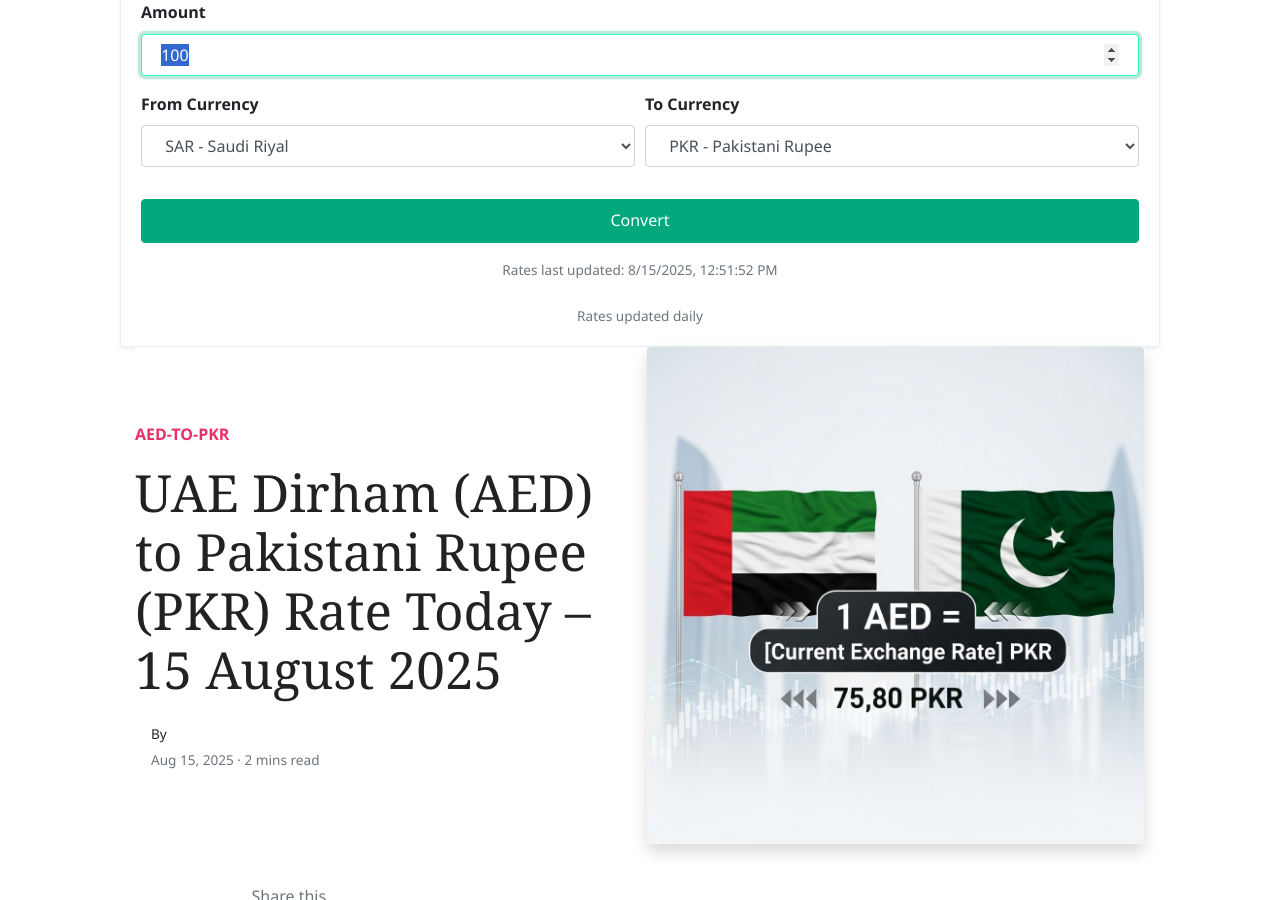
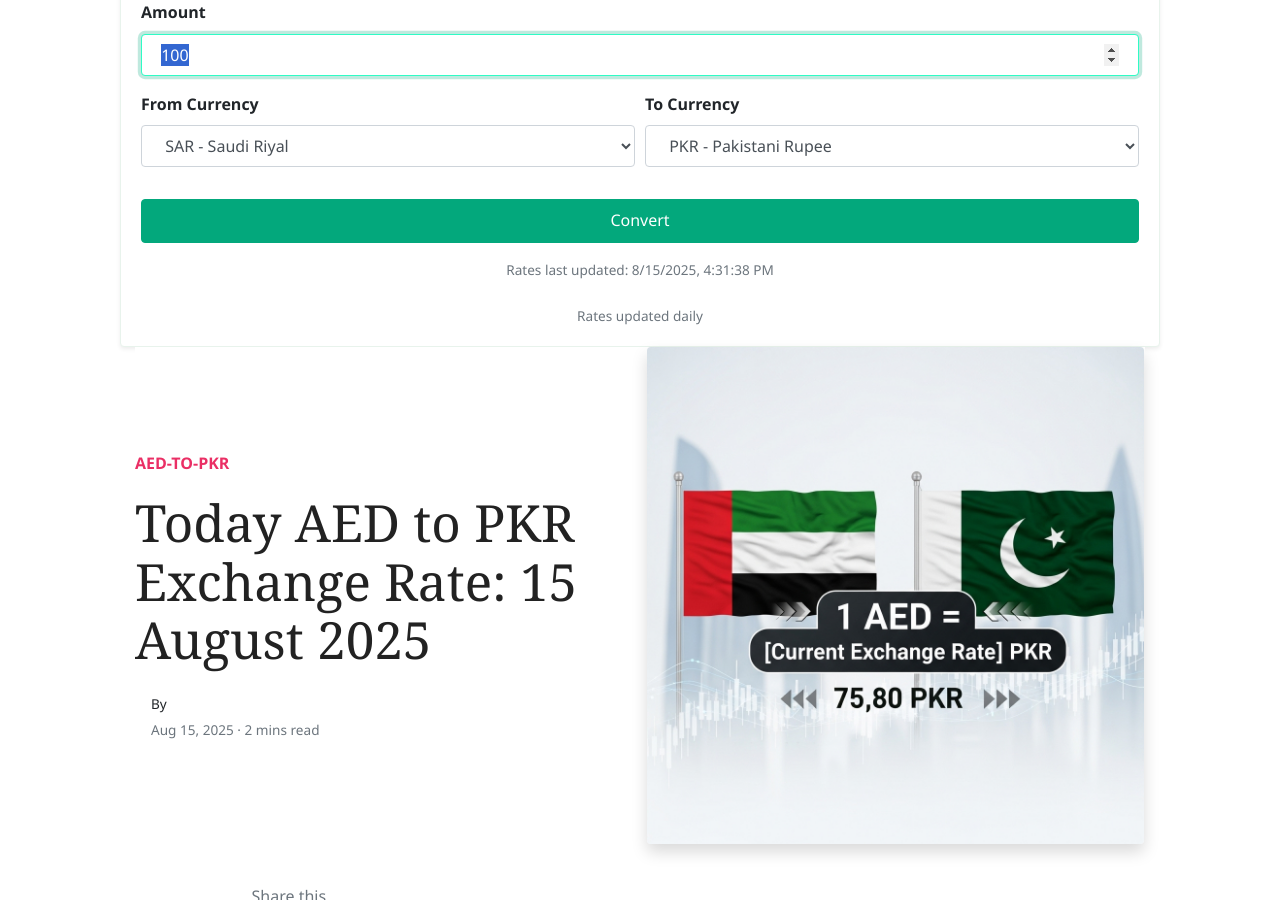
Before and after one commit to mlcom/mlcom.github.io, a Jekyll site: the page built from _posts/2025-08-15-today-uae-dirham-to-pkr-exchange-rate-august-2025-prices-updated-aed-to-pkr.md, in a window 1280 px wide and 900 px high, scrolled down 242 px. Built offline with Jekyll 4.4.1, drawn with Linux system fonts in a browser that asks for light colours; nearby versions of some CDN libraries; comment, search, counter and statistics services are not loaded.

Commit message:
Automated: Update currency rates and generate daily posts

```diff
--- a/_data/rates.yml
+++ b/_data/rates.yml
@@ -1,4 +1,4 @@
-last_updated_utc: '2025-08-15T12:51:52.568719+00:00'
+last_updated_utc: '2025-08-15T16:31:38.868926+00:00'
 rates:
   AED: 3.6725
   AFN: 68.1609
--- a/_posts/2025-08-15-today-uae-dirham-to-pkr-exchange-rate-august-2025-prices-updated-aed-to-pkr.md
+++ b/_posts/2025-08-15-today-uae-dirham-to-pkr-exchange-rate-august-2025-prices-updated-aed-to-pkr.md
@@ -1,6 +1,6 @@
 ---
 layout: post
-title:  'UAE Dirham (AED) to Pakistani Rupee (PKR) Rate Today – 15 August 2025'
+title:  'Today AED to PKR Exchange Rate: 15 August 2025'
 author: jane
 categories: [ aed-to-pkr ]
 image: assets/images/aed-to-pkr-rate-today.jpg
```
Also changed, not shown: _posts/2025-08-15-today-uk-pound-sterling-to-pkr-exchange-rate-august-2025-prices-updated-gbp-to-pkr.md (+1 -1 lines), _posts/2025-08-15-today-us-dollar-to-pkr-exchange-rate-august-2025-prices-updated-usd-to-pkr.md (+1 -1 lines).
